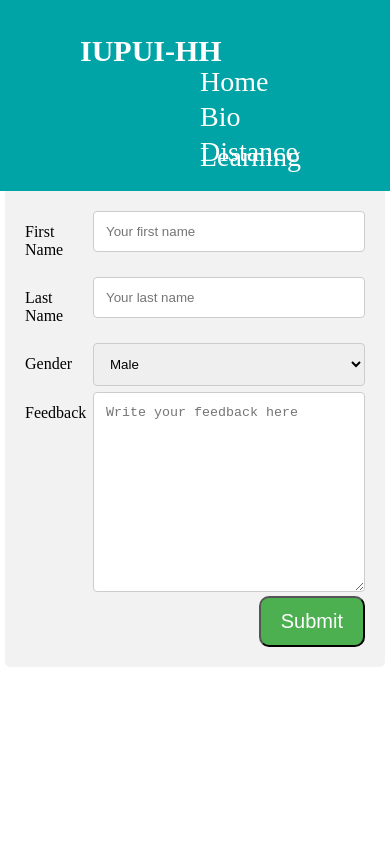
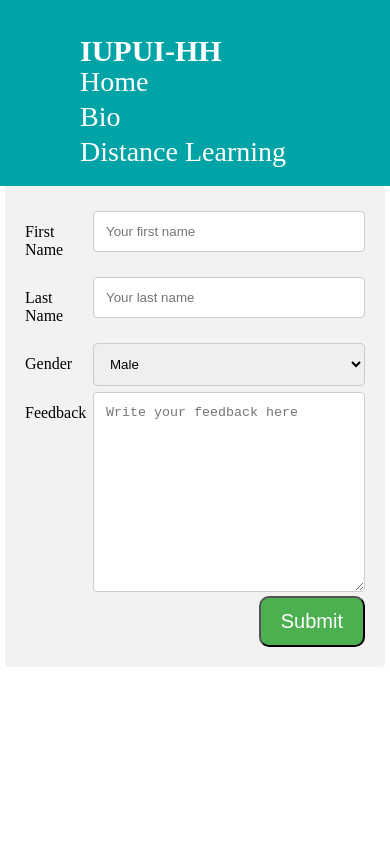
Before and after one commit to HH-IUPUI/group4, a plain HTML site: page feedback.html in a window 390 px wide. Shown: the top 844 px of the page. Drawn offline with Linux system fonts and the light colour scheme.

Commit message:
grid updated

```diff
--- a/styles/feedback.css
+++ b/styles/feedback.css
@@ -161,8 +161,9 @@ footer .footer_bottom {
 @media screen and (max-width: 800px) {
 
     .main_nav {
-        display: block;
-        margin-left: 50px;
+        display: grid;
+        grid-template-columns: 24% 24% 52%;
+        padding-left: 80px;
     }
     .form {
         margin: 10px;
@@ -177,7 +178,6 @@ footer .footer_bottom {
 
     .main_nav {
         display: block;
-        margin-left: 200px;
     }
 
     .form {
```
